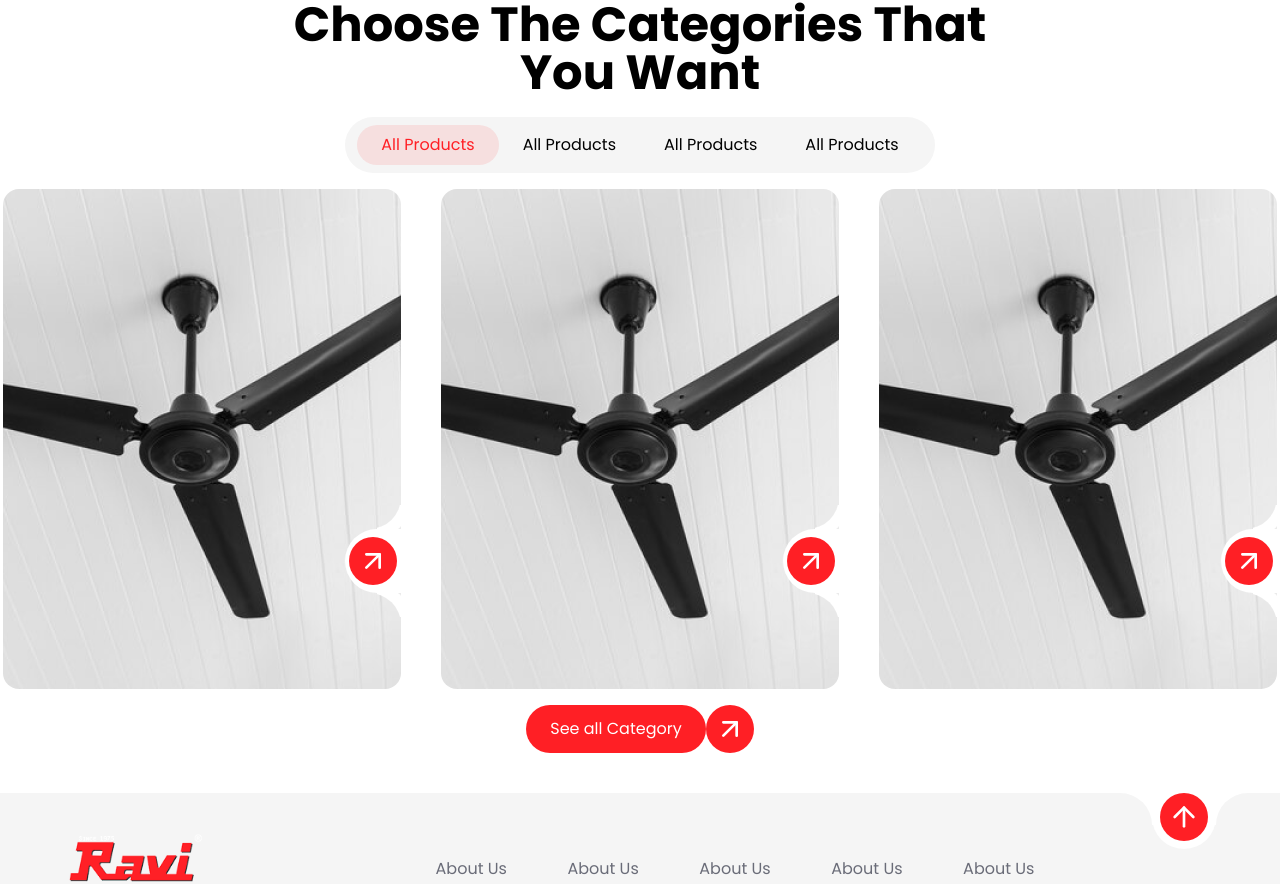
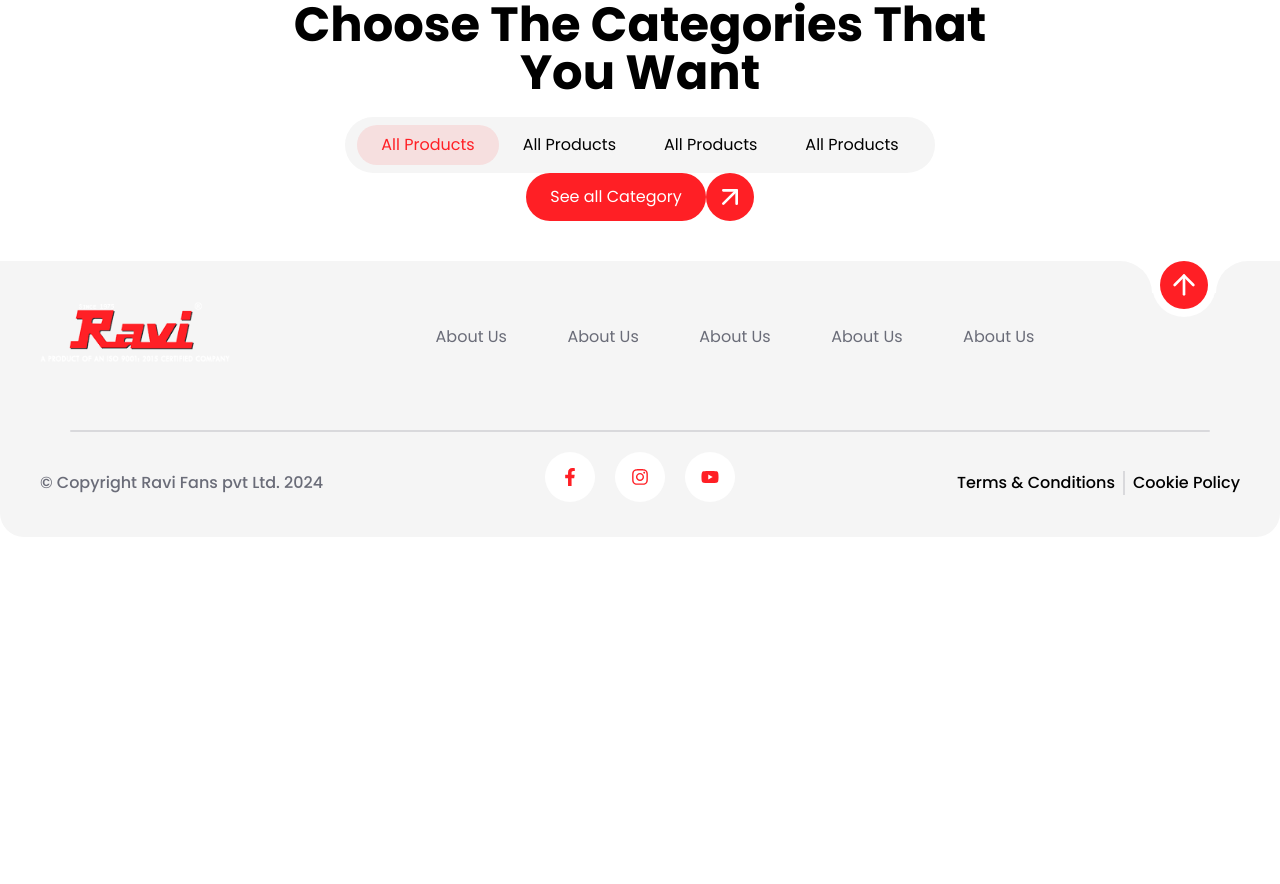
Before and after one commit to atulya-srivastava/ravi-fans, a React (Vite) app: page / in a window 1280 px wide. Shown: the part 1413-2297 px from the top of the page. After the commit the page ends 1950 px from the top, so only its background shows below. Built offline with nearby package versions, Linux system fonts and the light colour scheme.

Commit message:
Test PR for 404 error in vercel

```diff
--- a/src/App.jsx
+++ b/src/App.jsx
@@ -25,10 +25,10 @@ const router = createBrowserRouter(
     <Route path="/" element={<Layout />}>
       <Route path="/" element={<Home />}>
         {/* In order to navigate to different categories in the Categories section of the Home page, I am nesting the individual categories page inside the Home component, the Outlet will be recieved in the Categories component and when their respective Links will be clicked the user will be able to see different categories */}
-        <Route index element={<CategoryOne />} />
+        {/* <Route index element={<CategoryOne />} />
         <Route path="category-2" element={<CategoryTwo />} />
         <Route path="category-3" element={<CategoryThree />} />
-        <Route path="category-4" element={<CategoryFour />} />
+        <Route path="category-4" element={<CategoryFour />} /> */}
       </Route>
       <Route path="about" element={<About />} />
       <Route path="directors-message" element={<DirectorsMessage />} />
```
